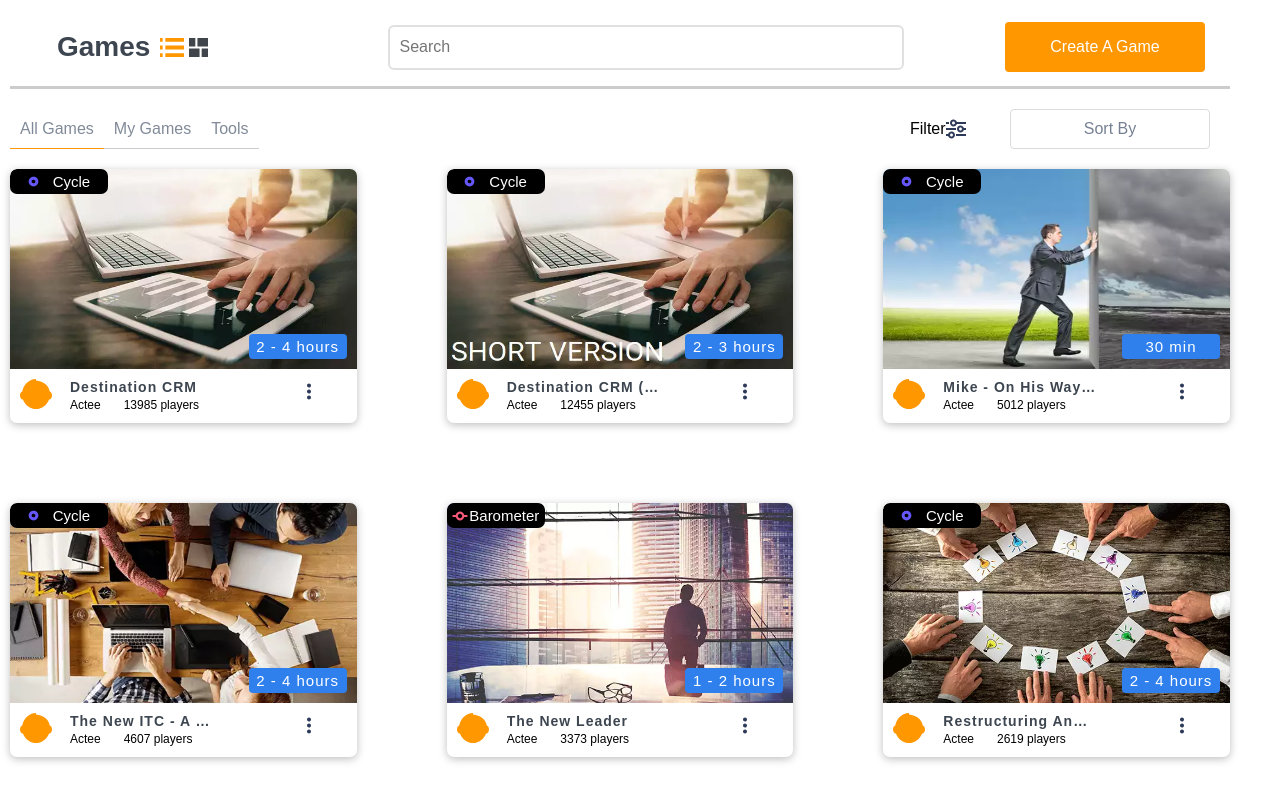
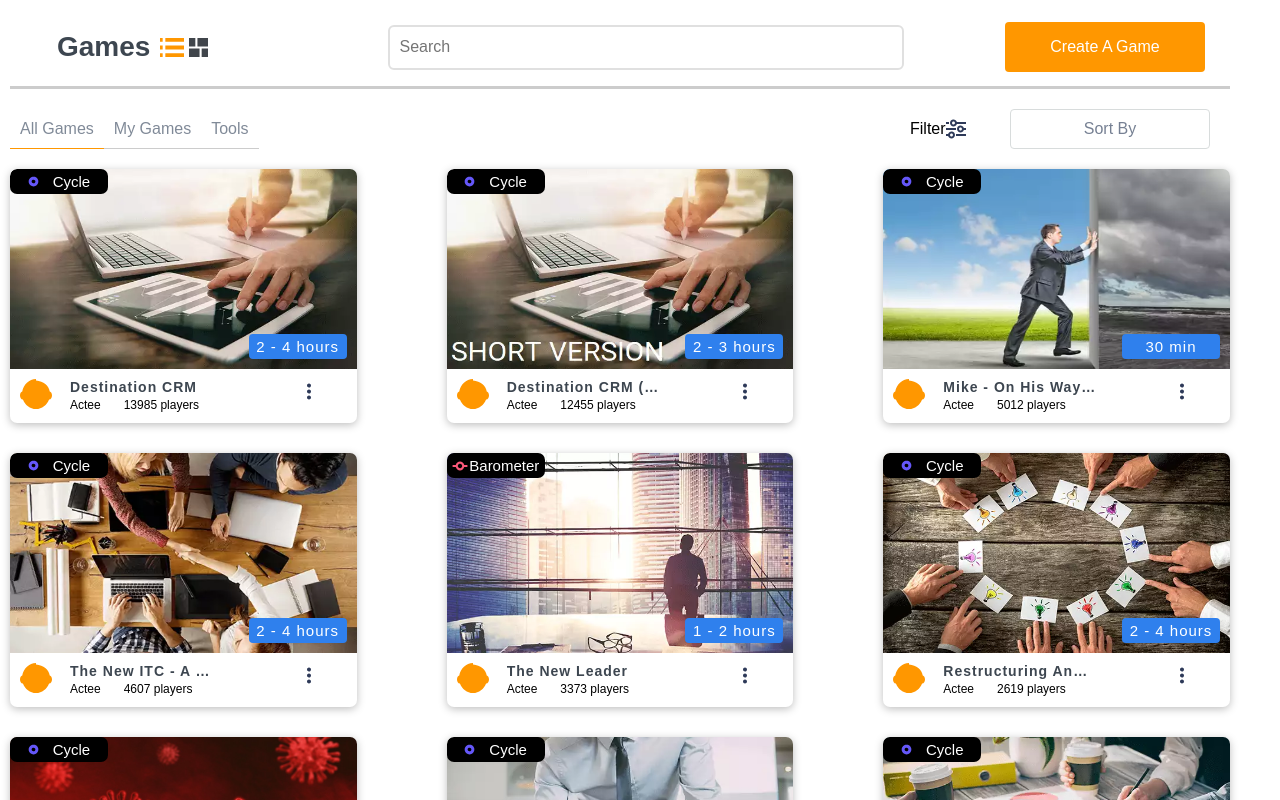
Before and after one commit to nehasingh931126/Actee, an Angular app: page / in a window 1280 px wide. Shown: the top 800 px of the page. Built offline with nearby package versions, Linux system fonts and the light colour scheme.

Commit message:
Css changed

```diff
--- a/src/app/shared/components/games/games.component.html
+++ b/src/app/shared/components/games/games.component.html
@@ -1,5 +1,5 @@
 <section class="games-cards-list">
-  <article
+  <figure
     class="games-card"
     *ngFor="let game of gamesList; index as i; trackBy: userTrackBy"
   >
@@ -50,7 +50,7 @@
         />
       </div>
     </div>
-  </article>
+  </figure>
 </section>
 
 <actee-modal *ngIf="gameObject" (onClose)="closeModal()">
--- a/src/app/shared/components/games/games.component.scss
+++ b/src/app/shared/components/games/games.component.scss
@@ -2,7 +2,7 @@
   display: flex;
   flex-direction: column;
   align-items: center;
-  justify-content: center;
+  justify-content: space-around;
 }
 
 .games-card {
@@ -17,13 +17,6 @@
 .game-card__image {
   width: 100%;
   height: 100%;
-  // object-fit: cover;
-}
-
-.games-card__img_container {
-  padding: 0;
-  height: 16rem;
-  position: relative;
 }
 
 .games-card__content {
@@ -249,7 +242,7 @@
     display: grid;
     grid-template-columns: 1fr 1fr;
     column-gap: 90px;
-    row-gap: 80px;
+    row-gap: 30px;
   }
 }
 
@@ -258,6 +251,6 @@
     display: grid;
     grid-template-columns: 1fr 1fr 1fr;
     column-gap: 90px;
-    row-gap: 80px;
+    row-gap: 30px;
   }
 }
```
